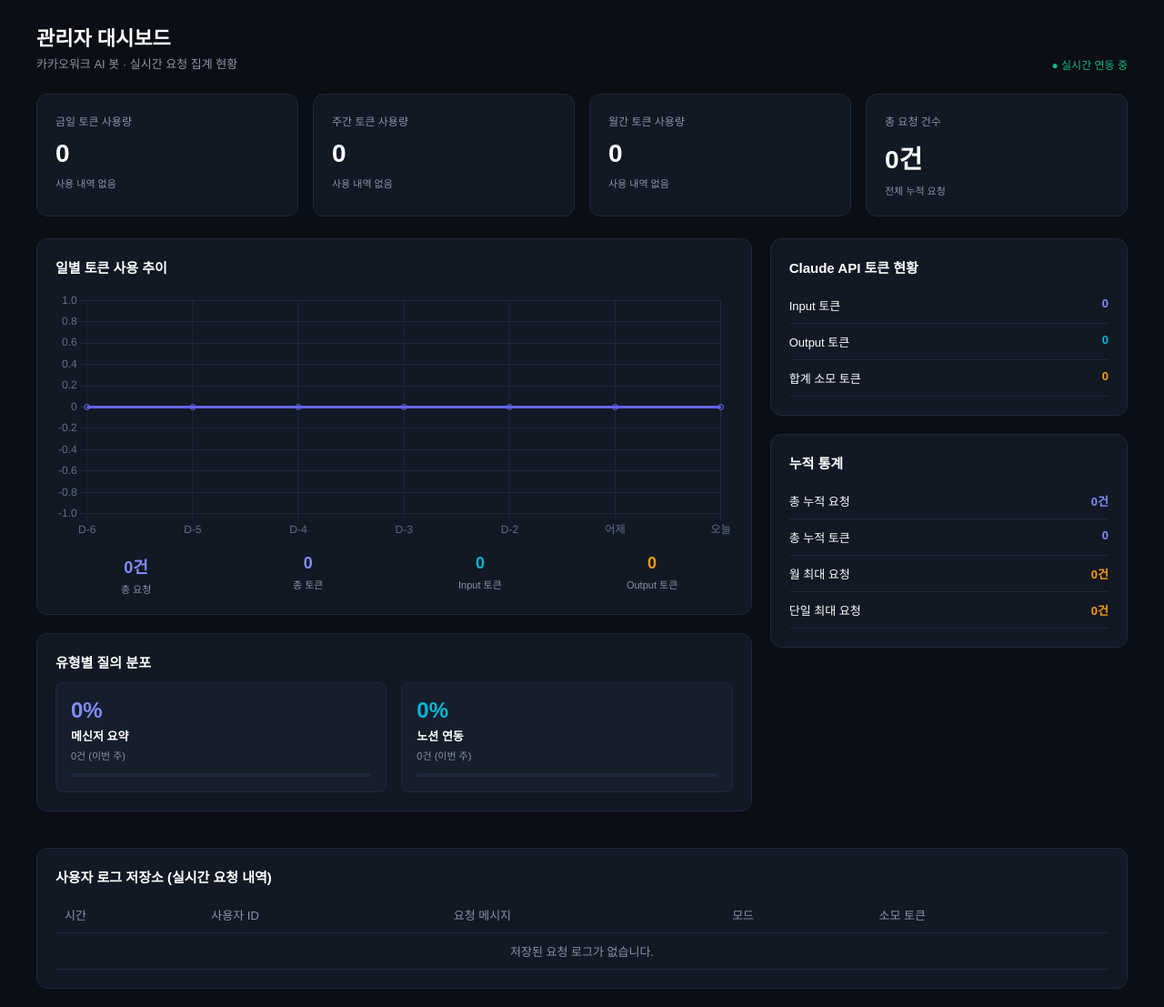
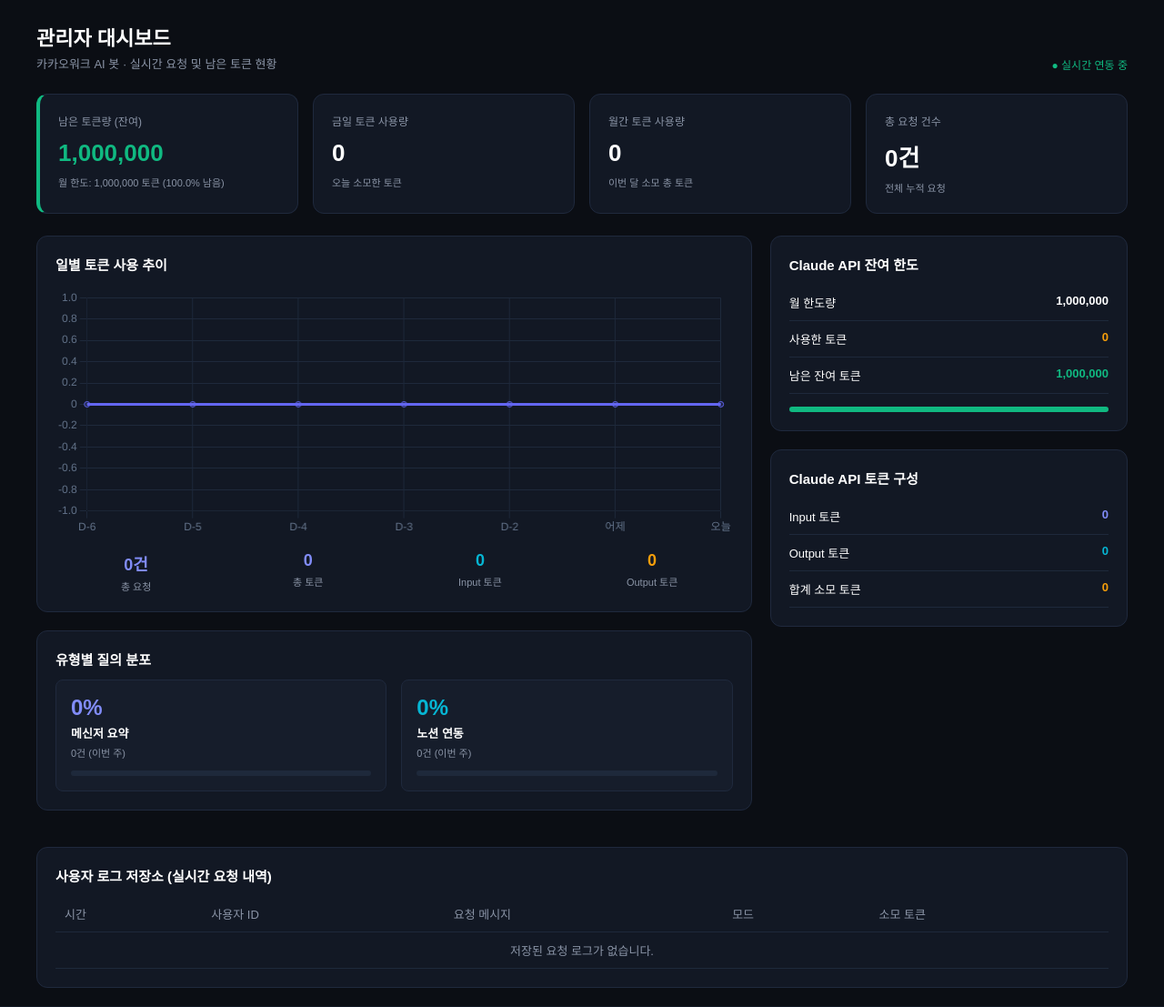
Before and after one commit to hellryang/simsreality-rag-bot, a FastAPI app: page /admin in a window 1280 px wide. Shown: the part 60-1167 px from the top of the page at 91% size. Run offline with FastAPI, Linux system fonts and the light colour scheme; data that the repository does not hold is empty.

Commit message:
feat: 관리자 대시보드 남은 토큰량(잔여 한도) 실시간 모니터링 기능 추가

```diff
--- a/app/main.py
+++ b/app/main.py
@@ -1,120 +1,107 @@
-from datetime import datetime
-from fastapi import FastAPI
+from fastapi import FastAPI, Request
+from fastapi.templating import Jinja2Templates
 from fastapi.responses import HTMLResponse
 from pydantic import BaseModel
-from pathlib import Path
-from backend.notion_service import fetch_notion_schedules
+from typing import Optional
+from datetime import datetime
 
 app = FastAPI()
+templates = Jinja2Templates(directory="app/templates")
 
-BASE_DIR = Path(__file__).resolve().parent
-TEMPLATES_DIR = BASE_DIR / "templates"
+# 월간 설정 한도 (예: 1,000,000 토큰)
+MONTHLY_TOKEN_LIMIT = 1000000
 
-# 실시간 토큰 집계 DB
+# 메모리 DB (실시간 토큰 및 로그 저장)
 token_usage_db = {
     "today_tokens": 0,
     "weekly_tokens": 0,
     "monthly_tokens": 0,
+    "total_requests": 0,
     "input_tokens": 0,
     "output_tokens": 0,
-    "total_requests": 0,
     "daily_usage": [0, 0, 0, 0, 0, 0, 0]
 }
 
-# 사용자 로그 저장소
 user_logs = []
 
 class ChatRequest(BaseModel):
-    user_id: str = "임혜량"
+    user_id: str
     message: str
-    mode: str = "USER"
-
-def get_no_cache_response(file_name: str):
-    file_path = TEMPLATES_DIR / file_name
-    with open(file_path, "r", encoding="utf-8") as f:
-        content = f.read()
-    response = HTMLResponse(content=content)
-    response.headers["Cache-Control"] = "no-cache, no-store, must-revalidate"
-    return response
-
-@app.get("/", response_class=HTMLResponse)
-def get_index_page():
-    return get_no_cache_response("index.html")
+    mode: Optional[str] = "USER"
 
 @app.get("/admin", response_class=HTMLResponse)
-def get_admin_page():
-    return get_no_cache_response("admin.html")
+async def read_admin(request: Request):
+    return templates.TemplateResponse("admin.html", {"request": request})
 
-# 기본 사용자 페이지 (/user 접속 시 기본 임혜량 페이지)
 @app.get("/user", response_class=HTMLResponse)
-def get_user_default_page():
-    return get_no_cache_response("user.html")
+@app.get("/user/{username}", response_class=HTMLResponse)
+async def read_user(request: Request, username: Optional[str] = "임혜량"):
+    return templates.TemplateResponse("user.html", {"request": request, "username": username})
 
-# [신규] URL 경로에 사용자 이름을 붙여 접속하는 라우트 (/user/peterpan, /user/홍길동 등)
-@app.get("/user/{username}", response_class=HTMLResponse)
-def get_user_specific_page(username: str):
-    return get_no_cache_response("user.html")
+@app.get("/api/tokens")
+async def get_tokens():
+    remaining_tokens = max(0, MONTHLY_TOKEN_LIMIT - token_usage_db["monthly_tokens"])
+    usage_percentage = round((token_usage_db["monthly_tokens"] / MONTHLY_TOKEN_LIMIT) * 100, 1)
 
-# 전체 토큰 정보 API
-@app.get("/api/tokens")
-async def get_token_metrics():
-    return token_usage_db
+    return {
+        **token_usage_db,
+        "monthly_limit": MONTHLY_TOKEN_LIMIT,
+        "remaining_tokens": remaining_tokens,
+        "usage_percentage": usage_percentage
+    }
 
-# [신규] 특정 사용자별 토큰 및 로그 데이터 조회 API
 @app.get("/api/user/{username}/tokens")
-async def get_specific_user_metrics(username: str):
-    # 해당 사용자의 로그만 필터링
-    filtered_logs = [log for log in user_logs if log["user_id"] == username]
+async def get_user_tokens(username: str):
+    user_specific_logs = [log for log in user_logs if log["user_id"] == username]
 
-    total_req = len(filtered_logs)
-    today_tok = sum(log["used_tokens"] for log in filtered_logs)
-    input_tok = sum(len(log["message"]) * 2 for log in filtered_logs)
-    output_tok = today_tok - input_tok
+    total_tokens = sum(log["used_tokens"] for log in user_specific_logs)
+    input_tok = sum(log["input_tokens"] for log in user_specific_logs)
+    output_tok = sum(log["output_tokens"] for log in user_specific_logs)
+    req_count = len(user_specific_logs)
 
     return {
         "username": username,
-        "today_tokens": today_tok,
-        "weekly_tokens": today_tok,
-        "monthly_tokens": today_tok,
+        "today_tokens": total_tokens,
+        "weekly_tokens": total_tokens,
+        "monthly_tokens": total_tokens,
+        "total_requests": req_count,
         "input_tokens": input_tok,
         "output_tokens": output_tok,
-        "total_requests": total_req,
-        "daily_usage": [0, 0, 0, 0, 0, 0, today_tok]
+        "daily_usage": [0, 0, 0, 0, 0, 0, total_tokens]
     }
 
 @app.get("/api/logs")
-async def get_user_logs():
+async def get_logs():
     return {"logs": user_logs}
 
 @app.post("/api/chat")
 async def chat_endpoint(req: ChatRequest):
-    response_text = await fetch_notion_schedules(mode=req.mode)
+    input_tok = len(req.message) * 2
+    response_text = f"[{req.user_id}] 님의 요청 ('{req.message}')에 대한 카카오워크 AI 봇 응답입니다."
+    output_tok = len(response_text) * 2
+    total_tok = input_tok + output_tok
 
-    input_tok = len(req.message) * 2
-    output_tok = len(response_text) * 2
-    used_tok = input_tok + output_tok
-
-    token_usage_db["today_tokens"] += used_tok
-    token_usage_db["weekly_tokens"] += used_tok
-    token_usage_db["monthly_tokens"] += used_tok
+    token_usage_db["today_tokens"] += total_tok
+    token_usage_db["weekly_tokens"] += total_tok
+    token_usage_db["monthly_tokens"] += total_tok
+    token_usage_db["total_requests"] += 1
     token_usage_db["input_tokens"] += input_tok
     token_usage_db["output_tokens"] += output_tok
-    token_usage_db["total_requests"] += 1
-    token_usage_db["daily_usage"][-1] += used_tok
+    token_usage_db["daily_usage"][-1] = token_usage_db["today_tokens"]
 
     log_entry = {
         "timestamp": datetime.now().strftime("%Y-%m-%d %H:%M:%S"),
         "user_id": req.user_id,
         "message": req.message,
         "mode": req.mode,
-        "used_tokens": used_tok,
-        "response_summary": response_text[:30] + "..." if len(response_text) > 30 else response_text
+        "input_tokens": input_tok,
+        "output_tokens": output_tok,
+        "used_tokens": total_tok
     }
     user_logs.insert(0, log_entry)
 
     return {
-        "response": response_text,
-        "used_tokens": used_tok,
-        "input_tokens": input_tok,
-        "output_tokens": output_tok
+        "reply": response_text,
+        "user_id": req.user_id,
+        "used_tokens": total_tok
     }
--- a/app/templates/admin.html
+++ b/app/templates/admin.html
@@ -14,6 +14,7 @@
             --accent-purple: #6366F1;
             --accent-cyan: #06B6D4;
             --accent-orange: #F59E0B;
+            --accent-green: #10B981;
         }
         * { box-sizing: border-box; margin: 0; padding: 0; font-family: 'Pretendard', sans-serif; }
         body { background-color: var(--bg-dark); color: var(--text-main); padding: 20px 40px; }
@@ -31,7 +32,7 @@
         .metrics-grid { display: grid; grid-template-columns: repeat(4, 1fr); gap: 16px; margin-bottom: 24px; }
         .card { background: var(--card-bg); border: 1px solid var(--border-color); border-radius: 12px; padding: 20px; }
         .card-label { color: var(--text-sub); font-size: 12px; margin-bottom: 12px; }
-        .card-value { font-size: 28px; font-weight: bold; margin-bottom: 8px; }
+        .card-value { font-size: 26px; font-weight: bold; margin-bottom: 8px; }
         .card-sub { color: var(--text-sub); font-size: 11px; }
 
         .main-grid { display: grid; grid-template-columns: 2fr 1fr; gap: 20px; margin-bottom: 20px; }
@@ -44,14 +45,13 @@
         .mini-metric-value { font-size: 18px; font-weight: bold; color: #818CF8; }
         .mini-metric-label { font-size: 11px; color: var(--text-sub); margin-top: 4px; }
 
-        /* 2칸 배열로 수정된 카테고리 그리드 */
         .category-grid { display: grid; grid-template-columns: repeat(2, 1fr); gap: 16px; margin-top: 12px; }
         .category-card { background: #161D2B; border: 1px solid var(--border-color); border-radius: 8px; padding: 16px; }
         .cat-percent { font-size: 24px; font-weight: bold; color: #818CF8; margin-bottom: 4px; }
         .cat-title { font-size: 13px; font-weight: bold; }
         .cat-sub { font-size: 11px; color: var(--text-sub); margin-top: 4px; }
-        .progress-bar { height: 4px; background: #1E293B; border-radius: 2px; margin-top: 12px; overflow: hidden; }
-        .progress-fill { height: 100%; background: #6366F1; }
+        .progress-bar { height: 6px; background: #1E293B; border-radius: 3px; margin-top: 12px; overflow: hidden; }
+        .progress-fill { height: 100%; background: #10B981; transition: width 0.3s ease; }
 
         .log-card { background: var(--card-bg); border: 1px solid var(--border-color); border-radius: 12px; padding: 20px; }
         table { width: 100%; border-collapse: collapse; margin-top: 12px; font-size: 13px; }
@@ -71,27 +71,27 @@
     <div class="title-area">
         <div>
             <h1>관리자 대시보드</h1>
-            <p>카카오워크 AI 봇 · 실시간 요청 집계 현황</p>
+            <p>카카오워크 AI 봇 · 실시간 요청 및 남은 토큰 현황</p>
         </div>
         <div class="status-badge">● 실시간 연동 중</div>
     </div>
 
-    <!-- Top Metrics Cards -->
+    <!-- 상단 4개 지표 카드 (남은 토큰량 카드 추가) -->
     <div class="metrics-grid">
+        <div class="card" style="border-left: 4px solid var(--accent-green);">
+            <div class="card-label">남은 토큰량 (잔여)</div>
+            <div class="card-value" id="remaining-tokens" style="color: var(--accent-green);">1,000,000</div>
+            <div class="card-sub" id="remaining-sub">월 한도: 1,000,000 토큰 (100% 남음)</div>
+        </div>
         <div class="card">
             <div class="card-label">금일 토큰 사용량</div>
             <div class="card-value" id="today-tokens">0</div>
-            <div class="card-sub">사용 내역 없음</div>
-        </div>
-        <div class="card">
-            <div class="card-label">주간 토큰 사용량</div>
-            <div class="card-value" id="weekly-tokens">0</div>
-            <div class="card-sub">사용 내역 없음</div>
+            <div class="card-sub">오늘 소모한 토큰</div>
         </div>
         <div class="card">
             <div class="card-label">월간 토큰 사용량</div>
             <div class="card-value" id="monthly-tokens">0</div>
-            <div class="card-sub">사용 내역 없음</div>
+            <div class="card-sub">이번 달 소모 총 토큰</div>
         </div>
         <div class="card">
             <div class="card-label">총 요청 건수</div>
@@ -101,7 +101,7 @@
     </div>
 
     <div class="main-grid">
-        <!-- Left Column: Chart & Categories -->
+        <!-- 좌측: 차트 및 유형별 질의 분포 -->
         <div>
             <div class="chart-card">
                 <h3 style="font-size: 15px; margin-bottom: 16px;">일별 토큰 사용 추이</h3>
@@ -127,7 +127,6 @@
                 </div>
             </div>
 
-            <!-- 유형별 질의 분포 (메신저 요약, 노션 연동 2칸 구성) -->
             <div class="chart-card">
                 <h3 style="font-size: 15px; margin-bottom: 12px;">유형별 질의 분포</h3>
                 <div class="category-grid">
@@ -147,26 +146,28 @@
             </div>
         </div>
 
-        <!-- Right Column: API Details & Cumulative Stats -->
+        <!-- 우측: Claude API 및 잔여 한도 카드 -->
         <div>
             <div class="side-card">
-                <h3 style="font-size: 15px; margin-bottom: 12px;">Claude API 토큰 현황</h3>
+                <h3 style="font-size: 15px; margin-bottom: 12px;">Claude API 잔여 한도</h3>
+                <div class="info-row"><span>월 한도량</span><span id="side-limit" style="font-weight:bold;">1,000,000</span></div>
+                <div class="info-row"><span>사용한 토큰</span><span id="side-used" style="color:#F59E0B; font-weight:bold;">0</span></div>
+                <div class="info-row"><span>남은 잔여 토큰</span><span id="side-rem" style="color:#10B981; font-weight:bold;">1,000,000</span></div>
+                <div class="progress-bar" style="margin-top:14px;">
+                    <div class="progress-fill" id="limit-bar" style="width: 100%; background: #10B981;"></div>
+                </div>
+            </div>
+
+            <div class="side-card">
+                <h3 style="font-size: 15px; margin-bottom: 12px;">Claude API 토큰 구성</h3>
                 <div class="info-row"><span>Input 토큰</span><span id="side-input" style="color:#818CF8; font-weight:bold;">0</span></div>
                 <div class="info-row"><span>Output 토큰</span><span id="side-output" style="color:#06B6D4; font-weight:bold;">0</span></div>
                 <div class="info-row"><span>합계 소모 토큰</span><span id="side-total" style="color:#F59E0B; font-weight:bold;">0</span></div>
             </div>
-
-            <div class="side-card">
-                <h3 style="font-size: 15px; margin-bottom: 12px;">누적 통계</h3>
-                <div class="info-row"><span>총 누적 요청</span><span id="stat-total-req" style="color:#818CF8; font-weight:bold;">0건</span></div>
-                <div class="info-row"><span>총 누적 토큰</span><span id="stat-total-tok" style="color:#818CF8; font-weight:bold;">0</span></div>
-                <div class="info-row"><span>월 최대 요청</span><span style="color:#F59E0B; font-weight:bold;">0건</span></div>
-                <div class="info-row"><span>단일 최대 요청</span><span style="color:#F59E0B; font-weight:bold;">0건</span></div>
-            </div>
         </div>
     </div>
 
-    <!-- User Log Repository -->
+    <!-- 사용자 로그 저장소 -->
     <div class="log-card">
         <h3 style="font-size: 15px;">사용자 로그 저장소 (실시간 요청 내역)</h3>
         <table>
@@ -195,22 +196,29 @@
                 const tokenRes = await fetch('/api/tokens');
                 const data = await tokenRes.json();
 
+                // 상단 남은 토큰 및 지표 업데이트
+                document.getElementById('remaining-tokens').innerText = data.remaining_tokens.toLocaleString();
+                const remPercent = (100 - data.usage_percentage).toFixed(1);
+                document.getElementById('remaining-sub').innerText = `월 한도: ${data.monthly_limit.toLocaleString()} 토큰 (${remPercent}% 남음)`;
+
                 document.getElementById('today-tokens').innerText = data.today_tokens.toLocaleString();
-                document.getElementById('weekly-tokens').innerText = data.weekly_tokens.toLocaleString();
                 document.getElementById('monthly-tokens').innerText = data.monthly_tokens.toLocaleString();
                 document.getElementById('total-requests').innerText = data.total_requests + "건";
 
+                // 하단 및 사이드 상세 수치 업데이트
                 document.getElementById('footer-req').innerText = data.total_requests + "건";
                 document.getElementById('footer-tok').innerText = data.today_tokens.toLocaleString();
                 document.getElementById('footer-in').innerText = data.input_tokens.toLocaleString();
                 document.getElementById('footer-out').innerText = data.output_tokens.toLocaleString();
 
+                document.getElementById('side-limit').innerText = data.monthly_limit.toLocaleString();
+                document.getElementById('side-used').innerText = data.monthly_tokens.toLocaleString();
+                document.getElementById('side-rem').innerText = data.remaining_tokens.toLocaleString();
+                document.getElementById('limit-bar').style.width = remPercent + "%";
+
                 document.getElementById('side-input').innerText = data.input_tokens.toLocaleString();
                 document.getElementById('side-output').innerText = data.output_tokens.toLocaleString();
                 document.getElementById('side-total').innerText = data.today_tokens.toLocaleString();
-
-                document.getElementById('stat-total-req').innerText = data.total_requests + "건";
-                document.getElementById('stat-total-tok').innerText = data.today_tokens.toLocaleString();
 
                 if (chartInstance && data.daily_usage) {
                     chartInstance.data.datasets[0].data = data.daily_usage;
```
Also changed, not shown: app/templates/user.html (+16 -10 lines).
